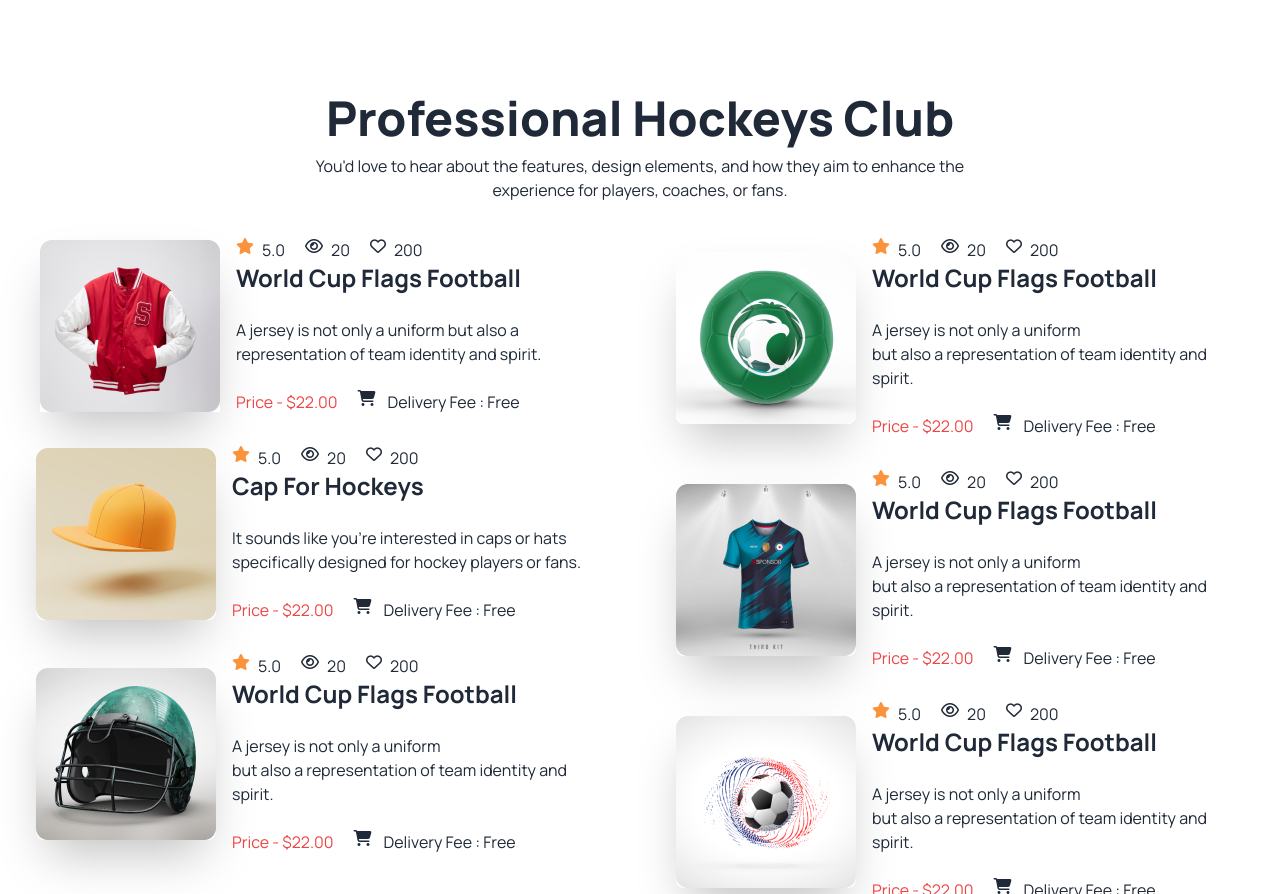
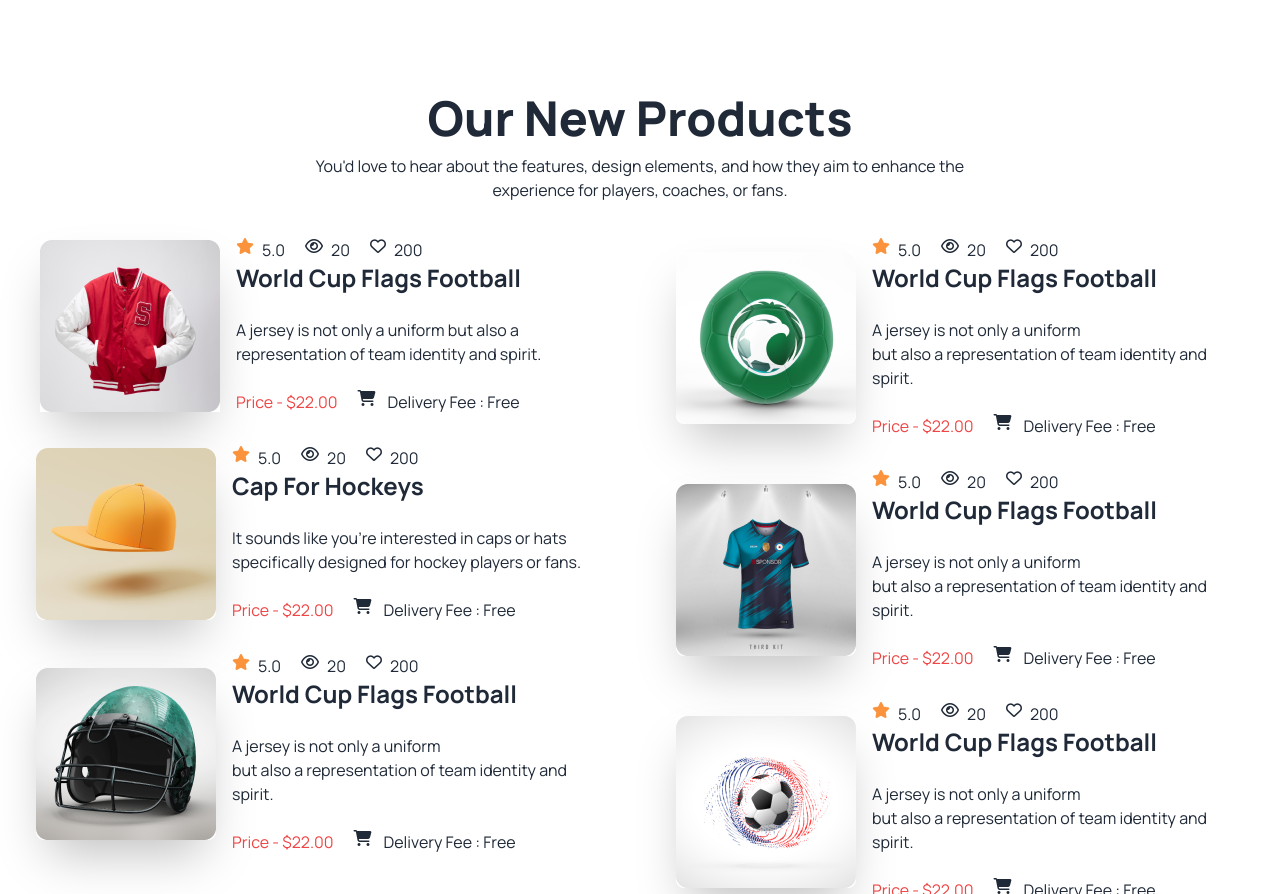
Before and after one commit to jannat709/hockey, a plain HTML site: page index.html in a window 1280 px wide. Shown: the part 2590-3484 px from the top of the page. Drawn offline with nearby package versions, Linux system fonts and the light colour scheme.

Commit message:
Our New Products section done

```diff
--- a/index.html
+++ b/index.html
@@ -278,7 +278,7 @@
       <!--####################### Our New Products ####################-->
       <section class="text-center mt-20">
         <div class="w-full">
-          <h3 class="text-5xl font-extrabold">Professional Hockeys Club</h3>
+          <h3 class="text-5xl font-extrabold">Our New Products</h3>
           <p class="mt-3">
             You'd love to hear about the features, design elements, and how they
             aim to enhance the <br />
```
